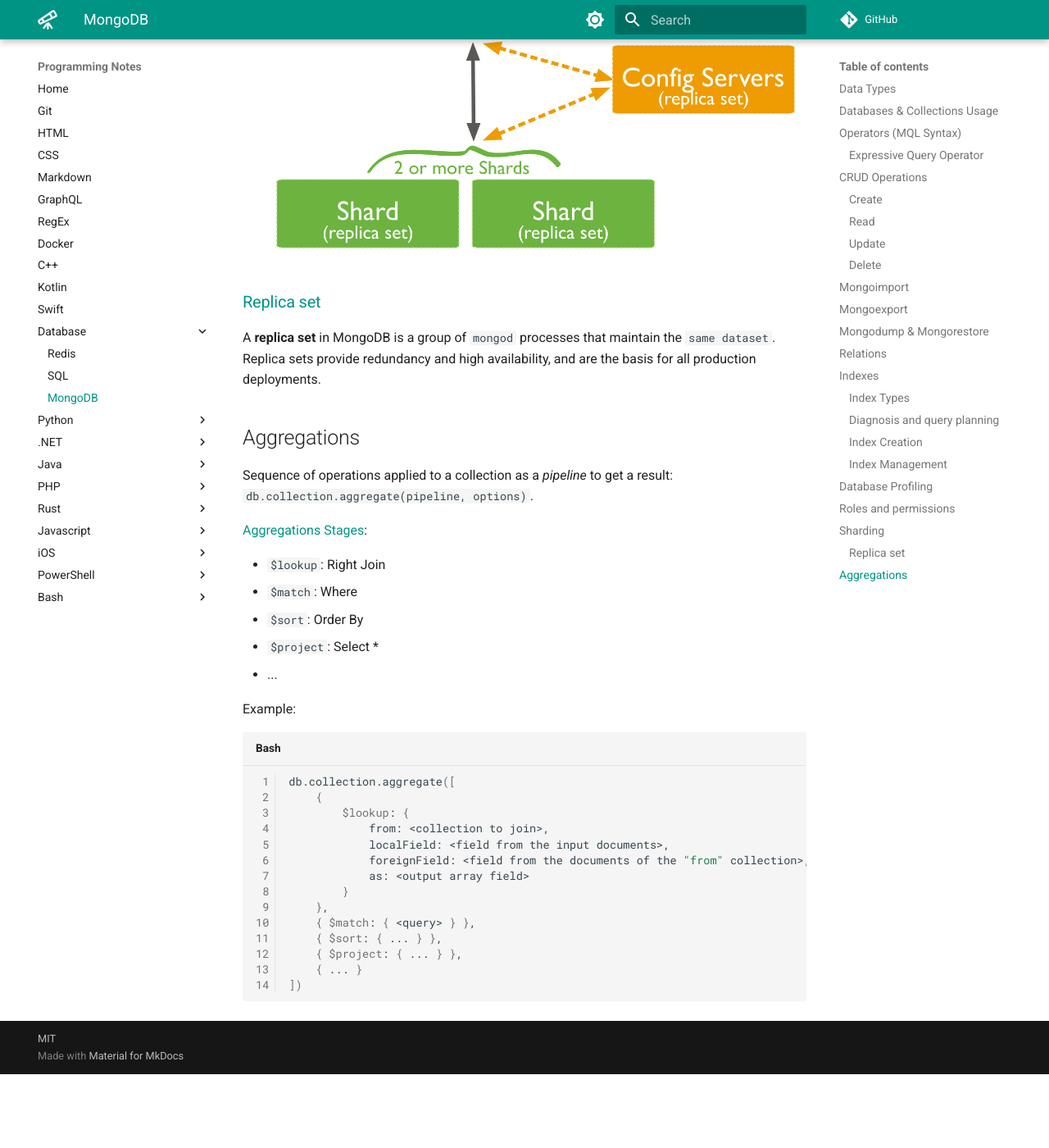
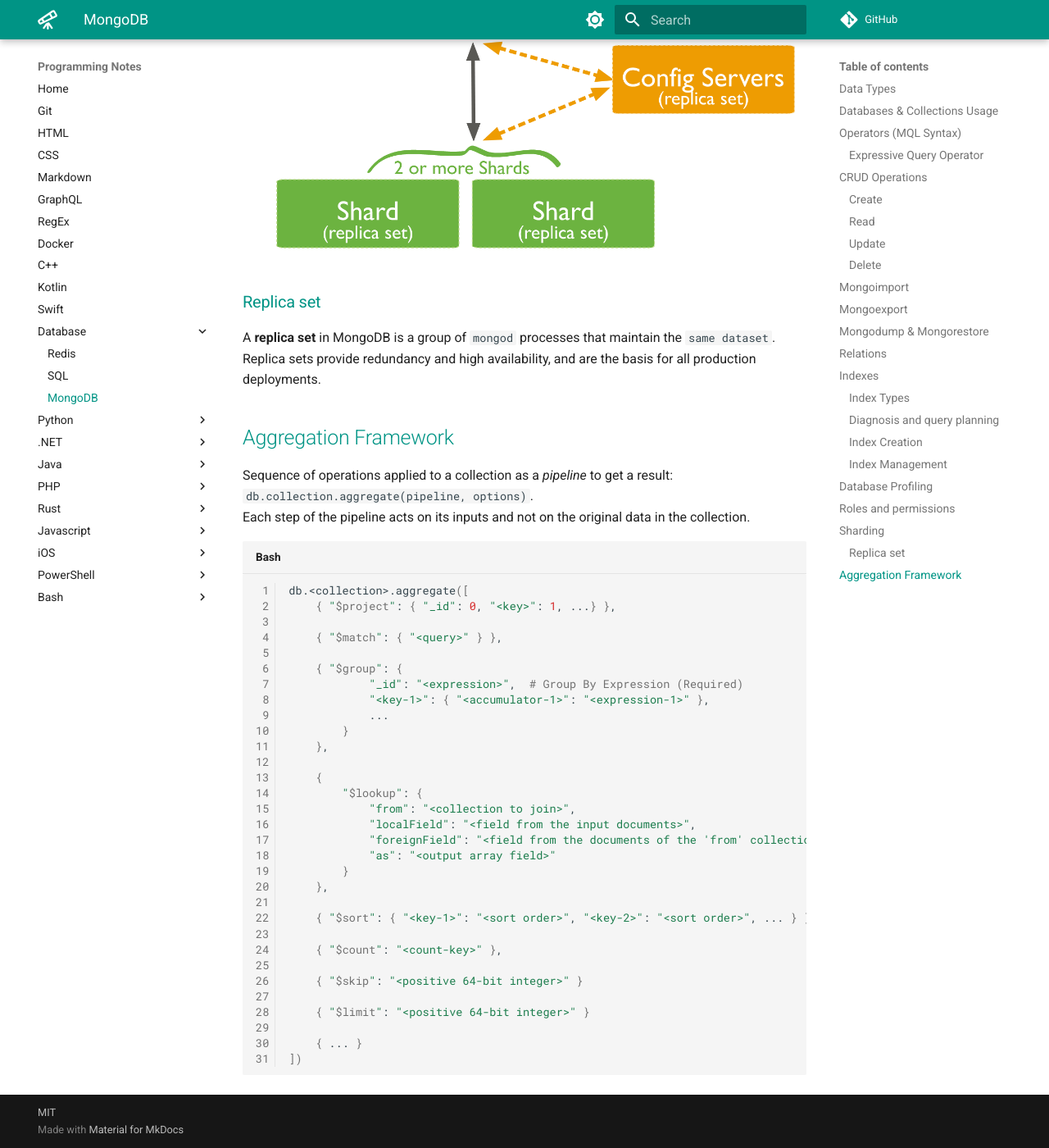
Before and after one commit to m-lamonaca/programming-notes, an MkDocs documentation site: the page built from docs/database/mongo-db.md, in a window 1280 px wide and 1400 px high, scrolled down 10621 px. Shown: the whole window at 82% size. Built offline with MkDocs 1.6.1 and Material for MkDocs 9.7.7, drawn with Linux system fonts in a browser that asks for light colours; comment, search, counter and statistics services are not loaded; before the commit the page ends 11931 px from its top, so only the background shows below that; some of the changed text lies outside the part shown.

Commit message:
mongodb: add some aggregate pipeline stages

````diff
--- a/docs/database/mongo-db.md
+++ b/docs/database/mongo-db.md
@@ -253,12 +253,12 @@
 
 ```json
 {
-    "_id": Objectid()
-    "<key>": "value"
-    "<key>": "value"
+    "_id": "ObjectId()",
+    "<key>": "value",
+    "<key>": "value",
 
     "innerDocument": {
-        "<key>": "value"
+        "<key>": "value",
         "<key>": "value"
     }
 }
@@ -274,13 +274,13 @@
 
 ```json
 {
-    "<key>": "value"
+    "<key>": "value",
     "references": ["id1", "id2"]
 }
 
 // referenced
 {
-    "_id": "id1"
+    "_id": "id1",
     "<key>": "value"
 }
 ```
@@ -428,35 +428,42 @@
 
 A **replica set** in MongoDB is a group of `mongod` processes that maintain the `same dataset`. Replica sets provide redundancy and high availability, and are the basis for all production deployments.
 
-## Aggregations
+## [Aggregation Framework](https://docs.mongodb.com/manual/reference/operator/aggregation-pipeline/)
 
 Sequence of operations applied to a collection as a _pipeline_ to get a result: `db.collection.aggregate(pipeline, options)`.
-
-[Aggregations Stages][aggeregation_stages_docs]:
-
-- `$lookup`: Right Join
-- `$match`: Where
-- `$sort`: Order By
-- `$project`: Select \*
-- ...
-
-[aggeregation_stages_docs]: https://docs.mongodb.com/manual/reference/operator/aggregation-pipeline/
-
-Example:
+Each step of the pipeline acts on its inputs and not on the original data in the collection.
 
 ```sh
-db.collection.aggregate([
-    {
-        $lookup: {
-            from: <collection to join>,
-            localField: <field from the input documents>,
-            foreignField: <field from the documents of the "from" collection>,
-            as: <output array field>
+
+db.<collection>.aggregate([
+    { "$project": { "_id": 0, "<key>": 1, ...} },
+
+    { "$match": { "<query>" } },
+
+    { "$group": {
+            "_id": "<expression>",  # Group By Expression (Required)
+            "<key-1>": { "<accumulator-1>": "<expression-1>" },
+            ...
         }
     },
-    { $match: { <query> } },
-    { $sort: { ... } },
-    { $project: { ... } },
+
+    {
+        "$lookup": {
+            "from": "<collection to join>",
+            "localField": "<field from the input documents>",
+            "foreignField": "<field from the documents of the 'from' collection>",
+            "as": "<output array field>"
+        }
+    },
+
+    { "$sort": { "<key-1>": "<sort order>", "<key-2>": "<sort order>", ... } },
+
+    { "$count": "<count-key>" },
+
+    { "$skip": "<positive 64-bit integer>" }
+
+    { "$limit": "<positive 64-bit integer>" }
+
     { ... }
 ])
 ```
````
